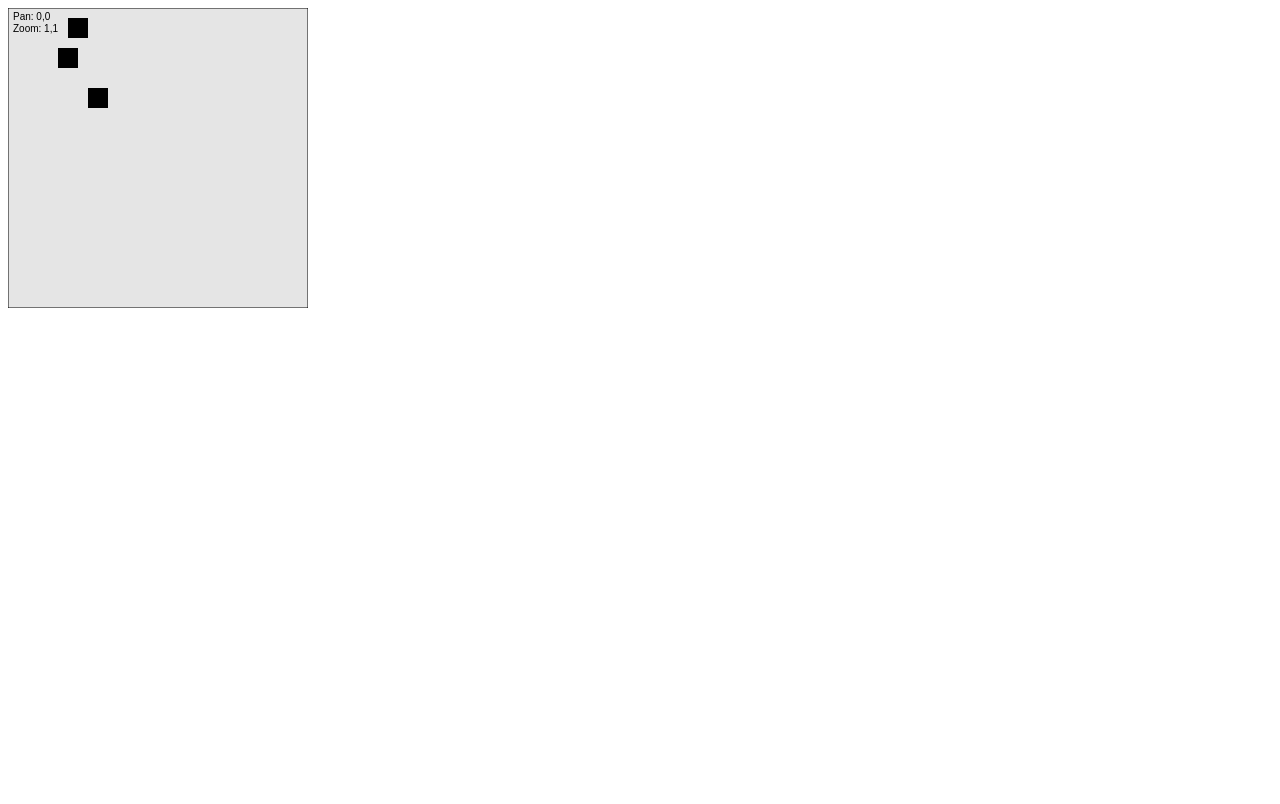
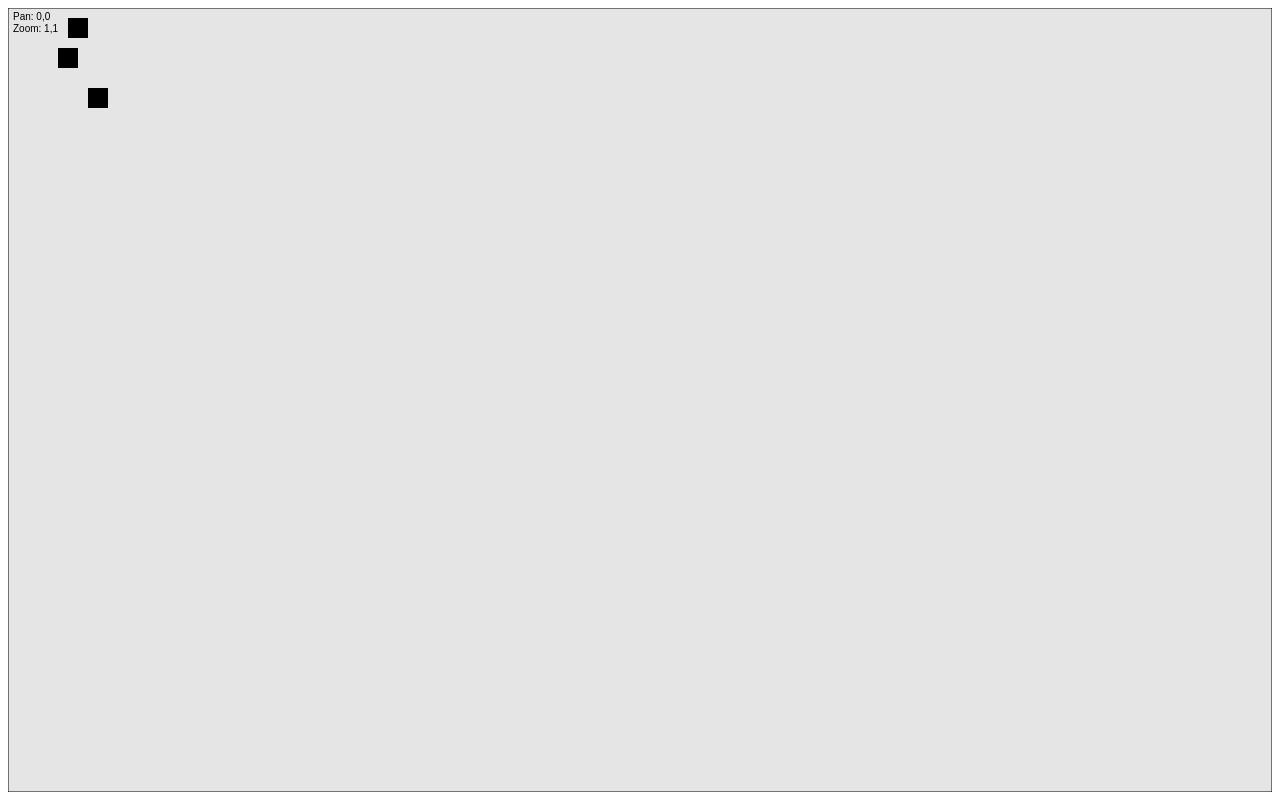
Before and after one commit to tomsimpkins/ecs, a website built with Parcel: page index.html in a window 1280 px wide. Built offline with nearby package versions, Linux system fonts and the light colour scheme.

Commit message:
make it big

```diff
--- a/index.html
+++ b/index.html
@@ -3,9 +3,22 @@
     <title>Parcel Sandbox</title>
     <meta charset="UTF-8" />
   </head>
+  <style>
+    html,
+    body {
+      width: 100%;
+      height: 100%;
+      margin: 4px;
+      border: 0;
+      overflow: hidden;
+      /*  Disable scrollbars */
+      display: block;
+      /* No floating content on sides */
+    }
+  </style>
+  <body width="100%" height="100%">
+    <canvas id="myCanvas" width="100" height="100" tabindex="1"></canvas>
 
-  <body>
-    <canvas id="myCanvas" width="300" height="300" tabindex="1"></canvas>
     <script src="src/index.ts"></script>
   </body>
 </html>
--- a/src/index.ts
+++ b/src/index.ts
@@ -4,6 +4,8 @@ import { createInputEventObservable } from "./mouseEventStream";
 // console.clear();
 
 const canvas = document.getElementById("myCanvas") as HTMLCanvasElement;
+canvas.width = window.innerWidth - 16;
+canvas.height = window.innerHeight - 16;
 const ctx = canvas.getContext("2d")!;
 
 class Positionable extends Component {
@@ -627,6 +629,7 @@ ecs.addSystem(new ZoomSystem(canvas, ctx), ["zoom"]);
 
 ecs.addSystem(new SelectionByAreaSystem(), ["selectArea"]);
 ecs.addSystem(new SelectionSystem(), ["selectEntity"]);
+
 ecs.addSystem(new MovementSystem(), ["frame"]);
 
 ecs.addSystem(new RenderSystem(ctx), "frame");
```
